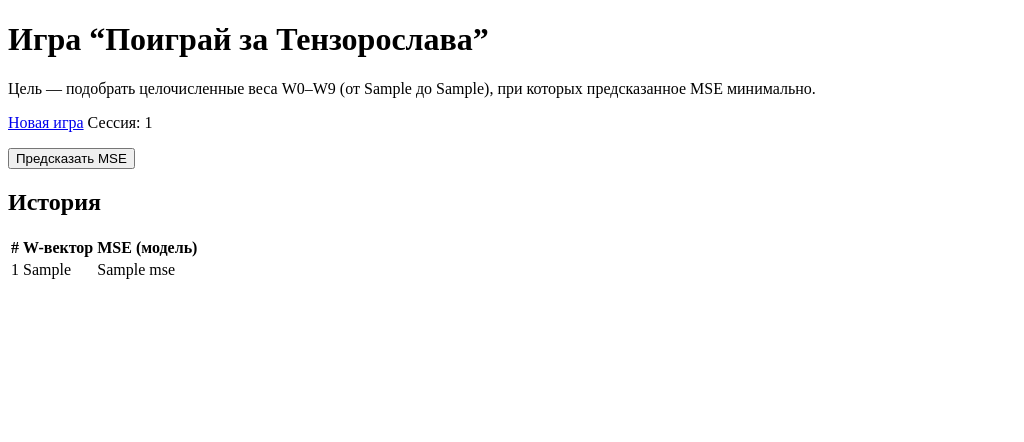
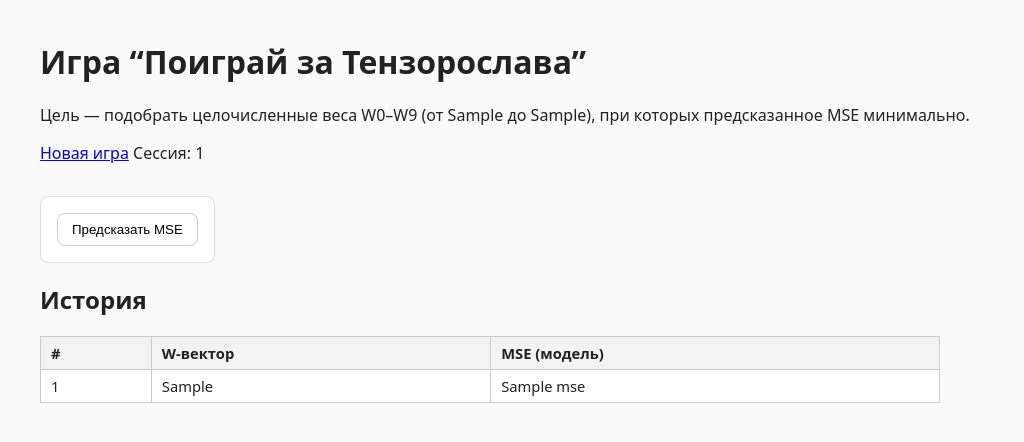
Before and after one commit to samikhao/tensoroslav, a FastAPI app: template app/templates/index.html in a window 1280 px wide. Shown: the top 442 px of the page, without its empty margins (0-1024 px from the left). Run offline with FastAPI, Linux system fonts and the light colour scheme; the template is opened without the code that fills it: most values are stand-ins (such as "Sample title", 1, 10 or a date in 2020); parts of the project's set-up code (start-up, migrations or seed data) failed here and were passed over.

Commit message:
style: add inline CSS for game page

```diff
--- a/app/templates/index.html
+++ b/app/templates/index.html
@@ -3,6 +3,40 @@
 <head>
   <meta charset="UTF-8">
   <title>Игра “Поиграй за Тензорослава”</title>
+
+  <style>
+    body {
+      font-family: system-ui, -apple-system, Segoe UI, Roboto, sans-serif;
+      margin: 40px;
+      background: #fafafa;
+      color: #222;
+    }
+    h1 { margin-top: 0; }
+    .info { margin: 0.5em 0 1em; color: #555; font-size: 0.95em; }
+    a.button {
+      display: inline-block; padding: 6px 10px; border: 1px solid #ccc;
+      border-radius: 6px; background: #fff; text-decoration: none; color: #222;
+    }
+    form {
+      margin-top: 1em; padding: 1em; background: #fff; border: 1px solid #ddd; border-radius: 8px;
+      display: inline-block;
+    }
+    .weights {
+      display: grid; grid-template-columns: repeat(5, 1fr);
+      gap: 6px 14px; margin-bottom: 1em;
+    }
+    label { font-size: 0.9em; display: flex; justify-content: space-between; align-items: center; gap: 8px; }
+    input[type="number"] { width: 80px; }
+    button {
+      padding: 8px 14px; border: 1px solid #ccc; border-radius: 8px; background: #fff; cursor: pointer;
+    }
+    table {
+      border-collapse: collapse; margin-top: 1em; background: #fff; border: 1px solid #ddd; width: 100%; max-width: 900px;
+    }
+    th, td { border: 1px solid #ccc; padding: 6px 10px; text-align: left; font-size: 0.92em; }
+    th { background: #f3f3f3; }
+    code { background: #eee; padding: 1px 4px; border-radius: 4px; }
+  </style>
 </head>
 <body>
 
```
